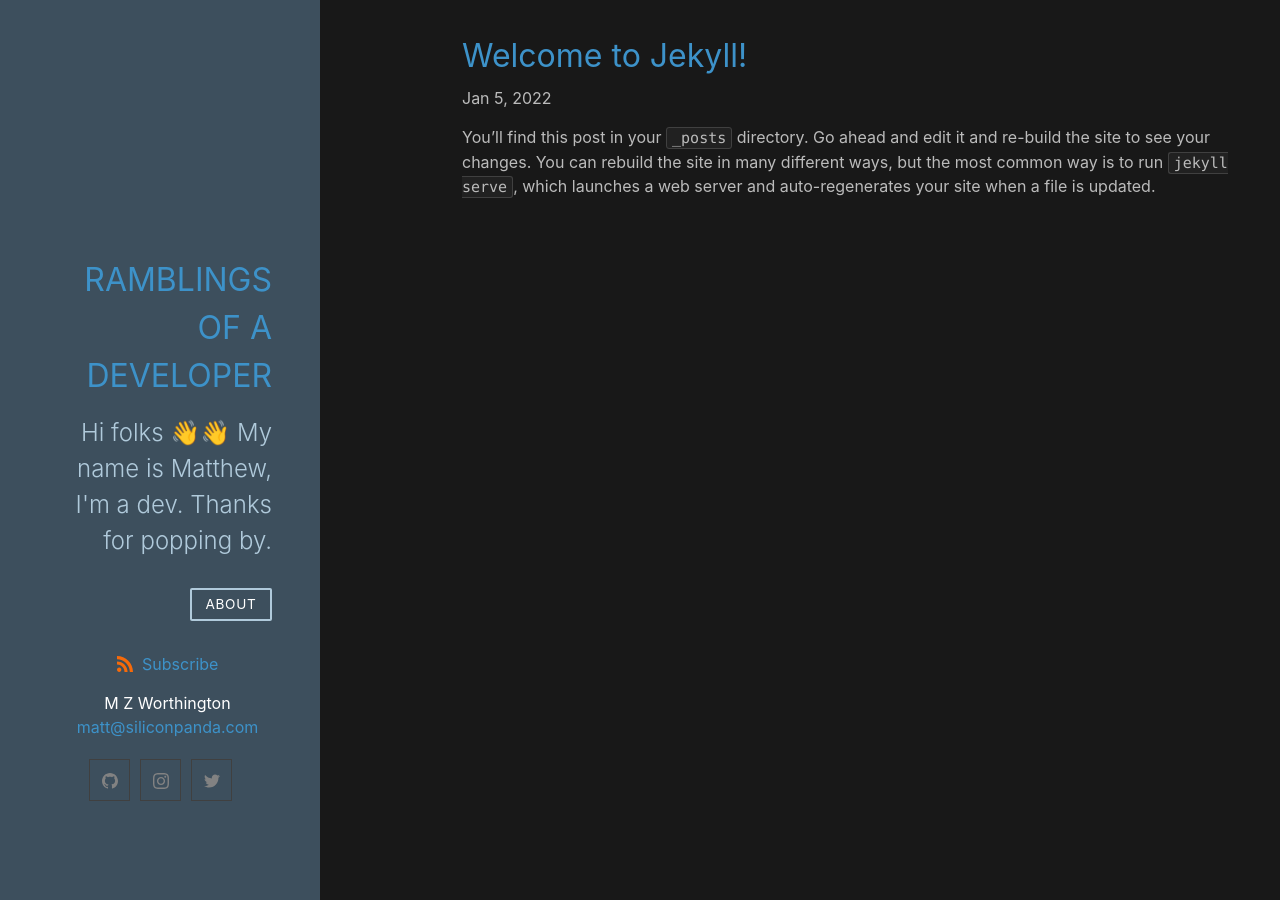
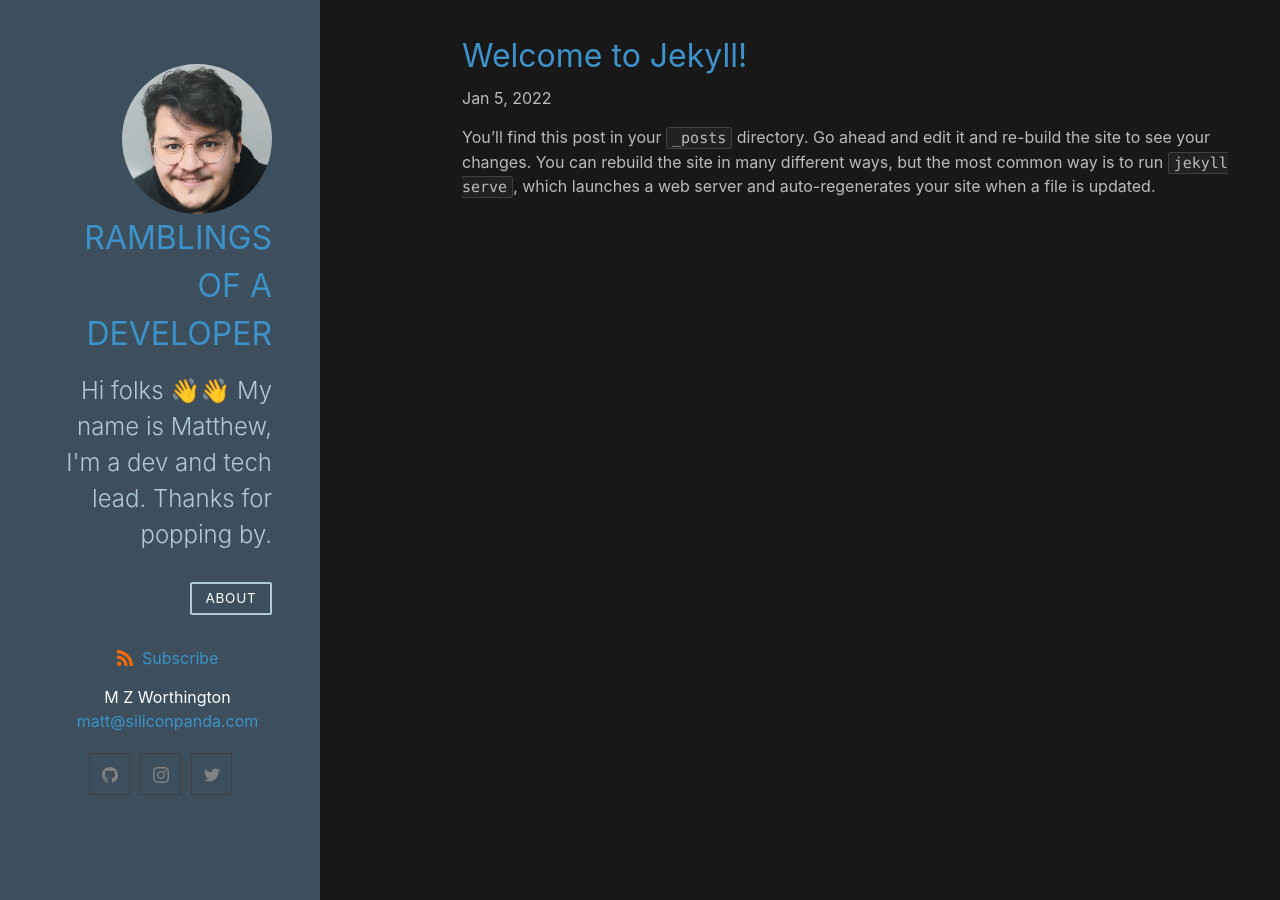
Before and after one commit to worthington10TW/worthington10TW, a Jekyll site: the page built from index.markdown, in a window 1280 px wide. Built offline with Jekyll 4.4.1, drawn with Linux system fonts in a browser that asks for light colours; nearby versions of some CDN libraries.

Commit message:
Add picture

```diff
--- a/_config.yml
+++ b/_config.yml
@@ -4,7 +4,7 @@ author:
   email: matt@siliconpanda.com
 description: >-
   Hi folks 👋👋
-  My name is Matthew, I'm a dev. Thanks for popping by.
+  My name is Matthew, I'm a dev and tech lead. Thanks for popping by.
 baseurl: ""
 url: "https://mzworthington.co.uk"
 social_links:
--- a/_includes/header.html
+++ b/_includes/header.html
@@ -2,6 +2,7 @@
   {%- assign default_paths = site.pages | map: "path" -%}
   {%- assign page_paths = site.header_pages | default: default_paths -%}
   {%- assign titles_size = site.pages | map: 'title' | join: '' | size -%}
+  <img src="{{ "/assets/me.jpg" | relative_url }}" />
   <h1><a rel="author" href="{{ "/" | relative_url }}">{{ site.title | escape }}</a></h1>
   <h2>{{ site.description | escape }}</h2>
   {%- if titles_size > 0 -%}
--- a/_sass/_layout.scss
+++ b/_sass/_layout.scss
@@ -32,6 +32,11 @@ header h1 {
 header h2 {
   font-weight: 300;
   color: rgb(176, 202, 219);
+}
+
+header img {
+  border-radius: 50%;
+  max-width: 150px;
 }
 
 nav ul {
@@ -200,7 +205,7 @@ article section {
   }
 
   aside header {
-    margin: 80% 3em 0;
+    margin: 20% 3em 0;
     text-align: right;
   }
 
```
Also changed, not shown: assets/me.jpg (added).
